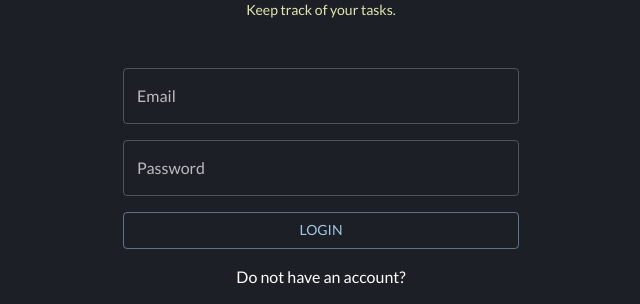
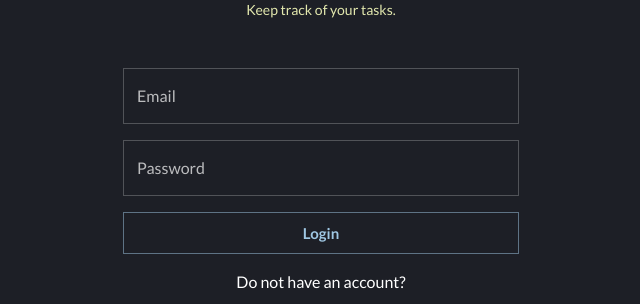
Before and after one commit to IvanOrsh/shmrello, a React (Vite) app: page / in a window 1280 px wide. Shown: the part 198-502 px from the top of the page, without its empty margins (319-959 px from the left). Built offline with nearby package versions, Linux system fonts and the light colour scheme.

Commit message:
fix: login form styles

```diff
--- a/src/app/styles/themes/theme.ts
+++ b/src/app/styles/themes/theme.ts
@@ -17,6 +17,14 @@ const theme: Theme = createTheme({
 
   typography: {
     fontFamily: "Lato, sans-serif",
+    button: {
+      textTransform: "unset",
+      fontWeight: "700",
+    },
+  },
+
+  shape: {
+    borderRadius: 0,
   },
 });
 
--- a/src/pages/AuthPage/ui/AuthPage.tsx
+++ b/src/pages/AuthPage/ui/AuthPage.tsx
@@ -43,7 +43,9 @@ const AuthPage = () => {
       <Stack spacing={2}>
         <TextField label="Email" />
         <TextField label="Password" />
-        <Button variant="outlined">Login</Button>
+        <Button size="large" variant="outlined">
+          Login
+        </Button>
         <Typography textAlign="center">Do not have an account?</Typography>
       </Stack>
     </Container>
```
